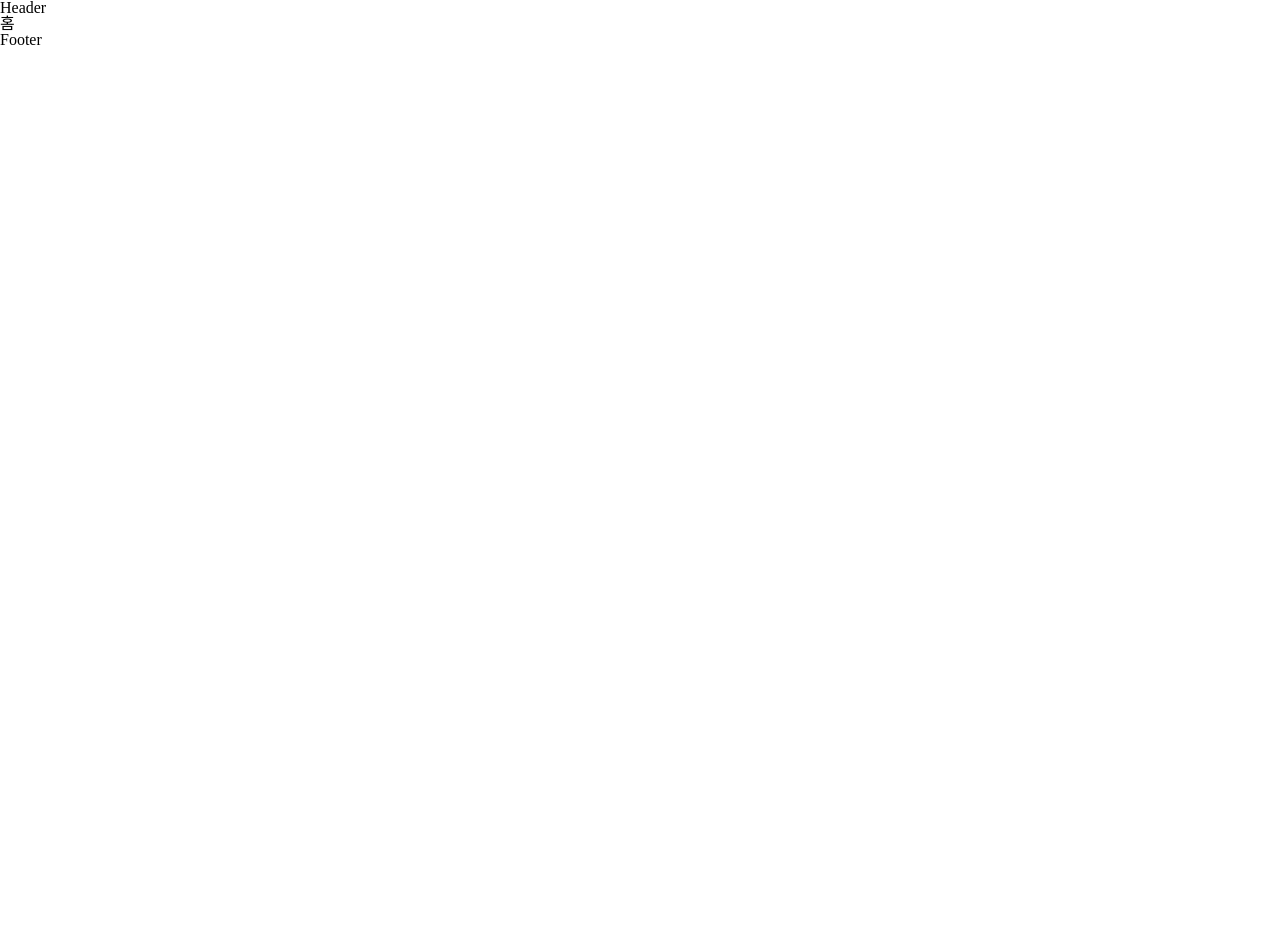
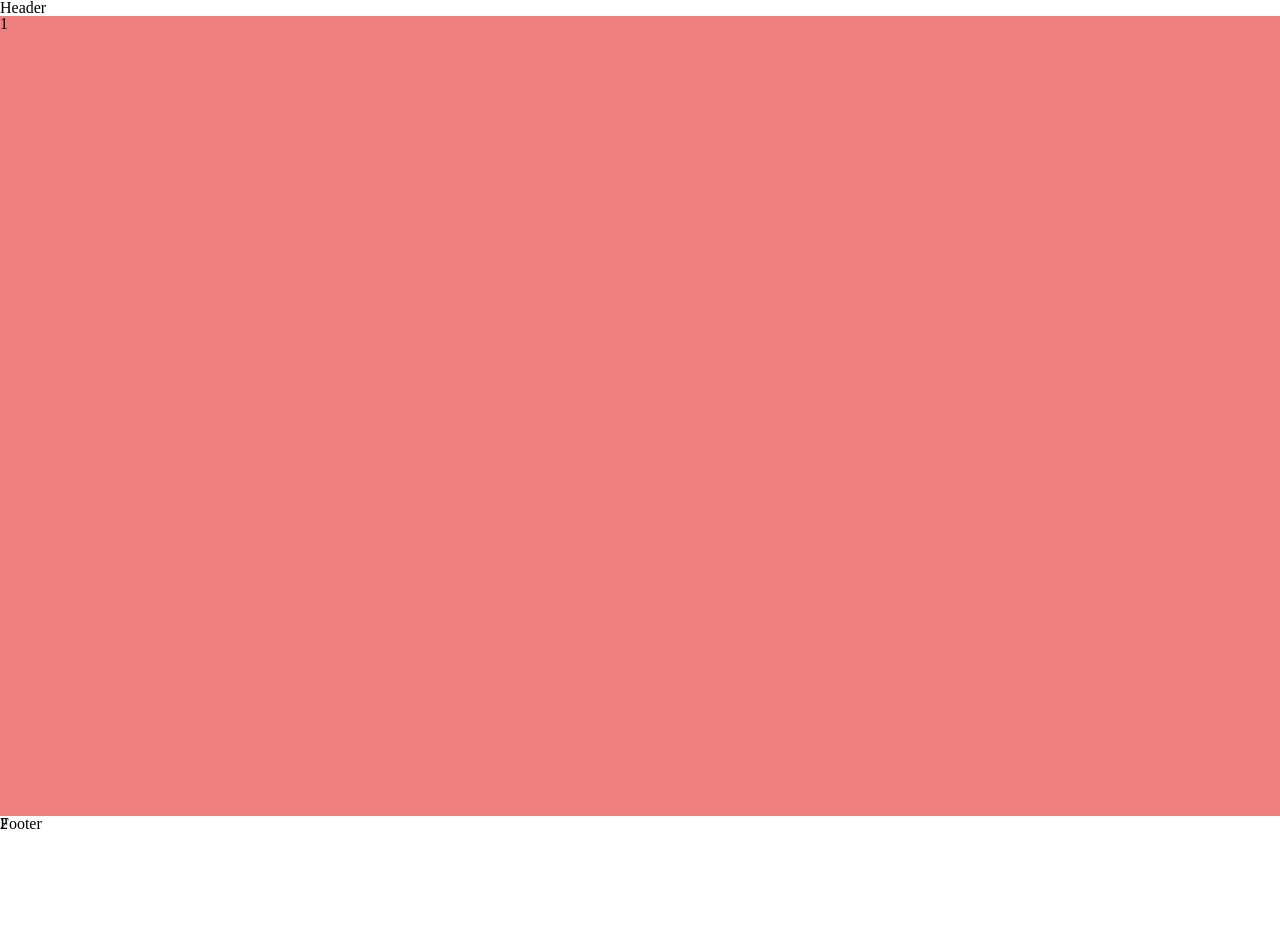
Before and after one commit to YoungSeungJang/portfolioWeb, a React (Create React App) app: page / in a window 1280 px wide. Shown: the top 952 px of the page. Before the commit the page ends 800 px from the top, so only its background shows below. Built offline with nearby package versions, Linux system fonts and the light colour scheme; a web font is replaced by a local one.

Commit message:
:sparkles:Feat: Page
스크롤로 페이지 구현해볼 예정. 틀잡기

```diff
--- a/src/pages/home/index.js
+++ b/src/pages/home/index.js
@@ -1,9 +1,39 @@
+import styled from 'styled-components';
+
 const HomePage = () => {
 	return (
-		<div>
-			<div>홈</div>
-		</div>
+		<S.Wrapper>
+			<S.Slider>
+				<S.First>1</S.First>
+			</S.Slider>
+			<S.Slider>
+				<div>2</div>
+			</S.Slider>
+			<S.Slider>
+				<div>3</div>
+			</S.Slider>
+		</S.Wrapper>
 	);
 };
 
 export default HomePage;
+
+const Wrapper = styled.div`
+	width: 100%;
+	height: 100vh;
+`;
+
+const Slider = styled.div`
+	width: 100%;
+	height: 100vh;
+`;
+
+const First = styled(Slider)`
+	background-color: lightcoral;
+`;
+
+const S = {
+	Wrapper,
+	Slider,
+	First,
+};
```
Also changed, not shown: src/components/layout/header/index.js (+5 -5 lines).
